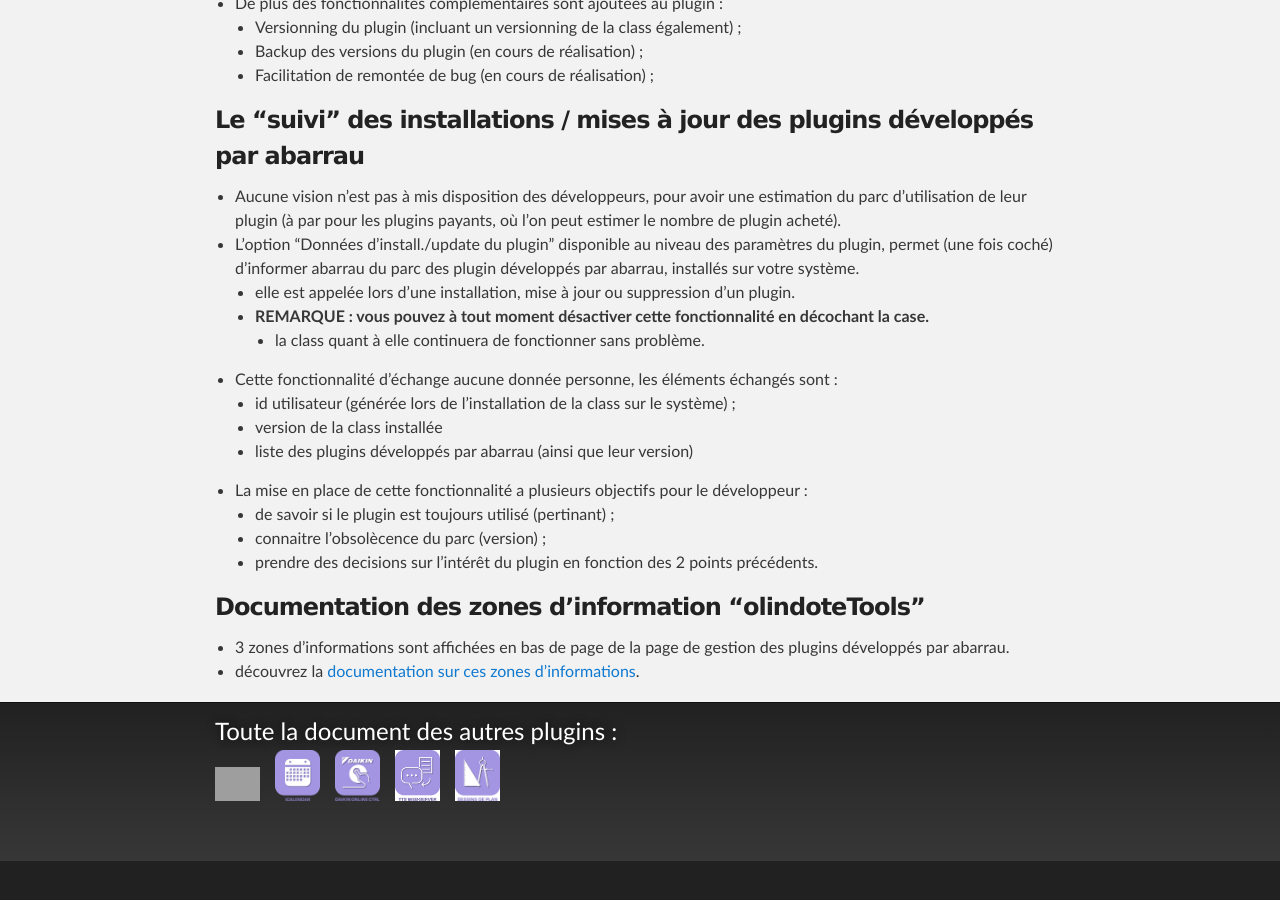
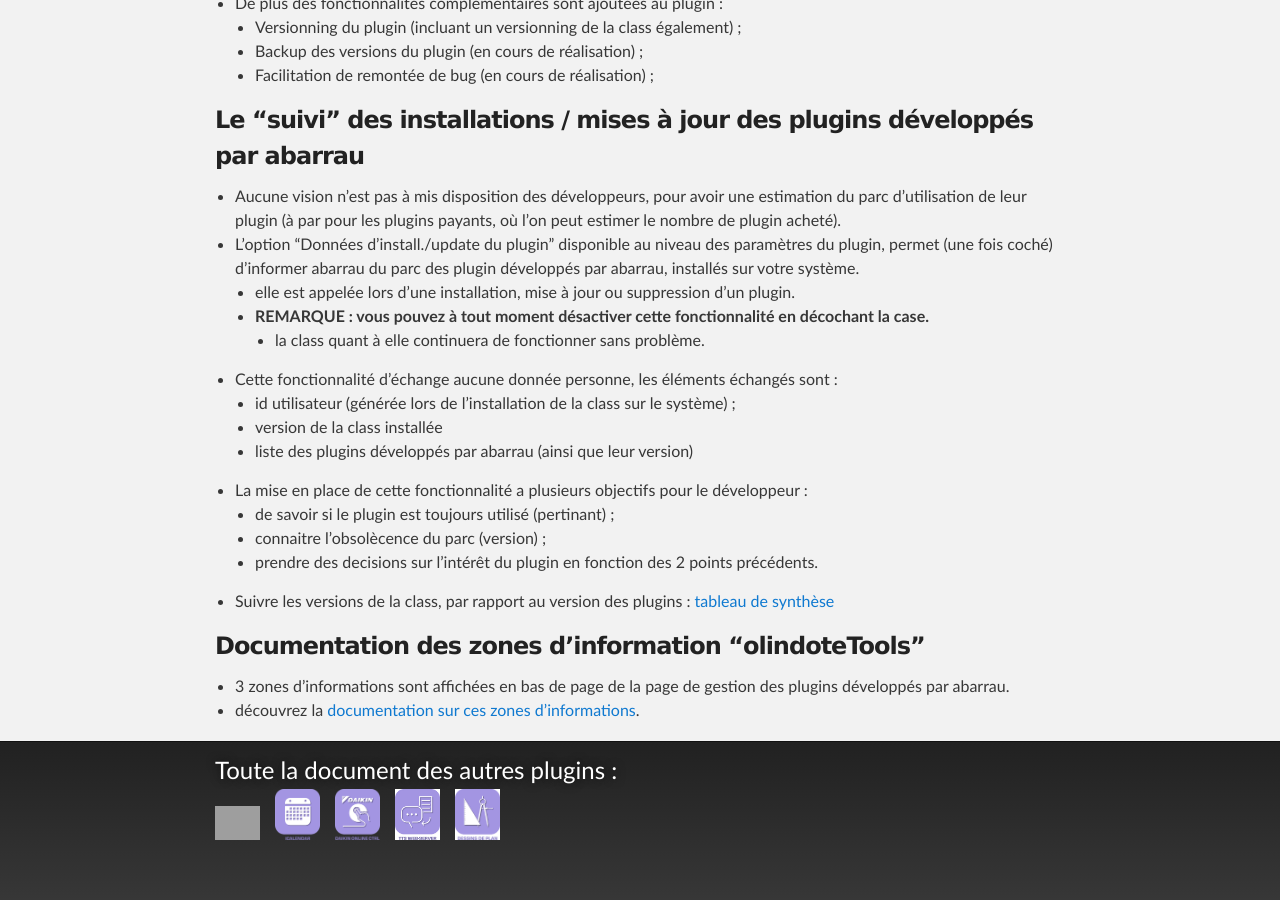
Before and after one commit to abarrau/jeedom-plugins-doc, a Jekyll site: the page built from docs/class-olindoteTools/index.md, in a window 1280 px wide and 900 px high, scrolled down 667 px. Built offline with Jekyll 4.4.1, drawn with Linux system fonts in a browser that asks for light colours; our own code applies the rules of GitHub Pages for plain Markdown files; the repository's description, which GitHub fills in, is left out; before the commit the page ends 1528 px from its top, so only the background shows below that.

Commit message:
Update index.md

```diff
--- a/docs/class-olindoteTools/index.md
+++ b/docs/class-olindoteTools/index.md
@@ -31,6 +31,7 @@ __Remarque__: cette class est destinée à l'utilisation des plugins développé
 	- de savoir si le plugin est toujours utilisé (pertinant) ;
 	- connaitre l'obsolècence du parc (version) ;
 	- prendre des decisions sur l'intérêt du plugin en fonction des 2 points précédents.
+- Suivre les versions de la class, par rapport au version des plugins : [tableau de synthèse](https://abarrau.github.io/jeedom-plugins-doc/class-olindoteTools/versionPlugin)
 
 ### Documentation des zones d'information "olindoteTools"
 - 3 zones d'informations sont affichées en bas de page de la page de gestion des plugins développés par abarrau.
```
